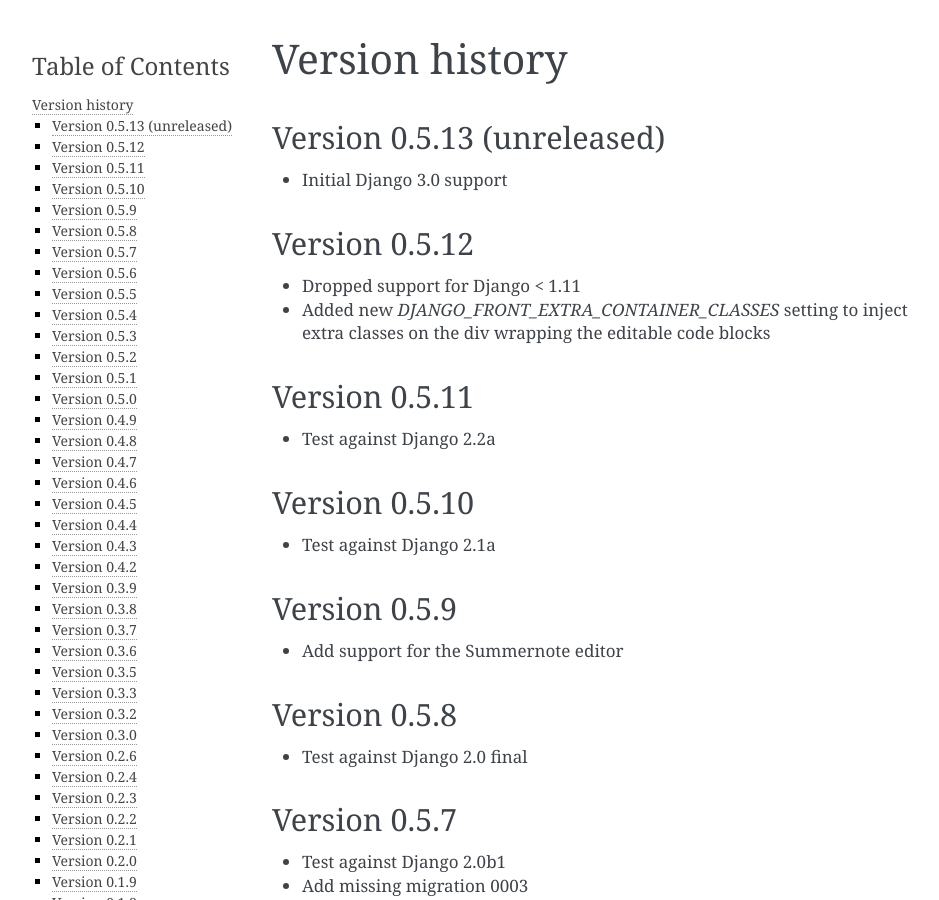
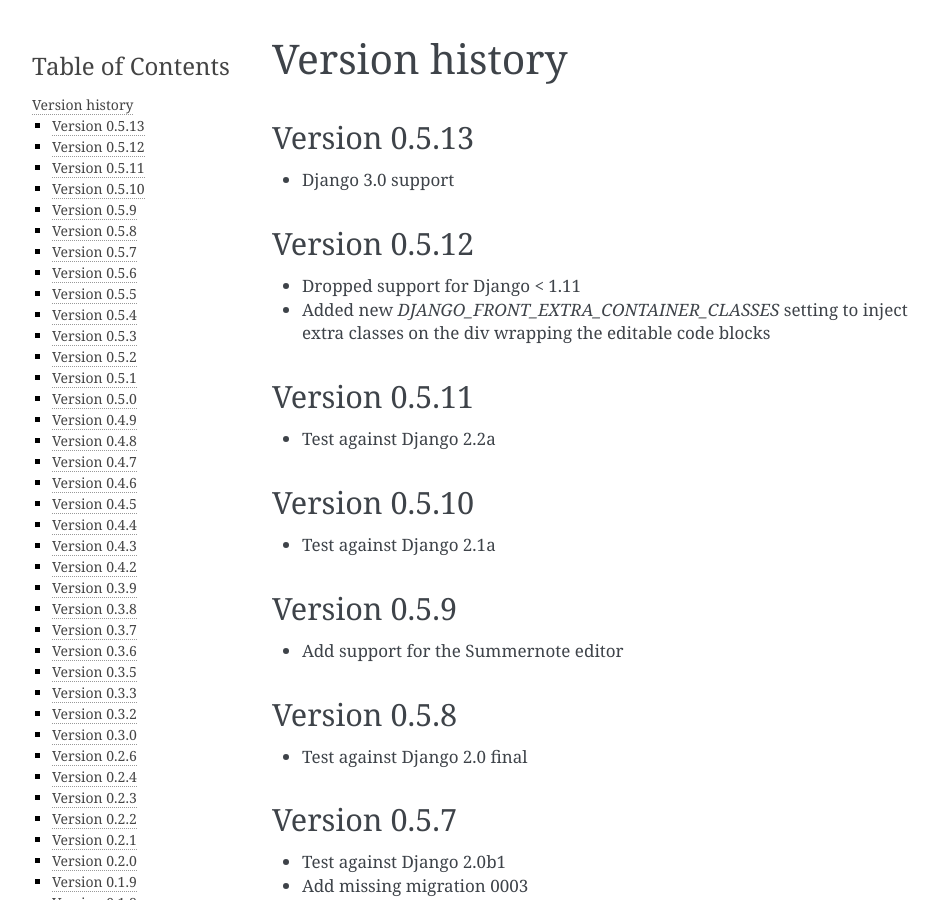
Before and after one commit to mbi/django-front, a Sphinx documentation site: the page built from docs/changes.rst, in a window 1280 px wide and 900 px high. Shown: the whole window, without its empty margins (148-1087 px from the left). Built offline with Sphinx 7.4.7, drawn with Linux system fonts in a browser that asks for light colours.

Commit message:
v0.5.13: adds support for Django 3

```diff
--- a/docs/changes.rst
+++ b/docs/changes.rst
@@ -2,9 +2,9 @@
 ###############
 
 
-Version 0.5.13 (unreleased)
-===========================
-* Initial Django 3.0 support
+Version 0.5.13
+==============
+* Django 3.0 support
 
 Version 0.5.12
 ==============
--- a/setup.py
+++ b/setup.py
@@ -59,7 +59,7 @@
     ],
     include_package_data=True,
     zip_safe=False,
-    install_requires=['django-classy-tags >= 0.4', 'Django >= 1.11', 'six'],
+    install_requires=['django-classy-tags >= 1.0', 'Django >= 1.11', 'six'],
     tests_require=['tox'],
     cmdclass={'test': Tox},
 )
```
Also changed, not shown: 1 other file.
